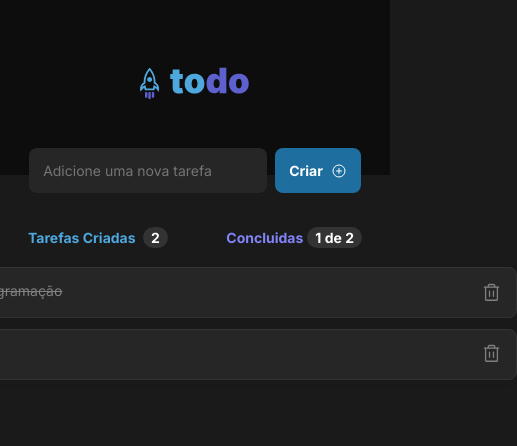
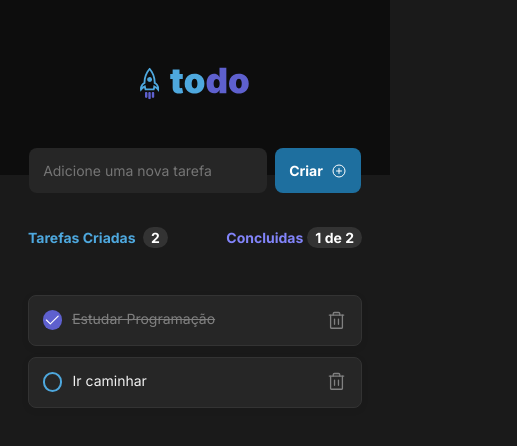
Before and after one commit to leticiar-io/todo-challenge, a React (Vite) app: page / in a window 390 px wide. Shown: the top 446 px of the page, 517 px wide, since content can reach past the window. Built offline with nearby package versions, Linux system fonts and the light colour scheme.

Commit message:
:tada: finalizing project with responsiveness

```diff
--- a/src/components/ListContent.module.css
+++ b/src/components/ListContent.module.css
@@ -86,4 +86,9 @@
 
     padding: 2rem;
   }
+
+  .listItemsContainer{
+    width: 100%;
+    padding: 2rem;
+  }
 }
--- a/src/components/ListItem.module.css
+++ b/src/components/ListItem.module.css
@@ -74,3 +74,17 @@
     color: var(--red-500);
     cursor: pointer;
 }
+
+@media (max-width: 768px) {
+    .container{
+        width: 100%;
+    }
+    .toggle{
+        height: 1.4rem;
+        border-radius: 6rem;
+    }
+    .toggleSelected{
+        height: 1.4rem;
+        border-radius: 6rem;
+    }
+}
```
